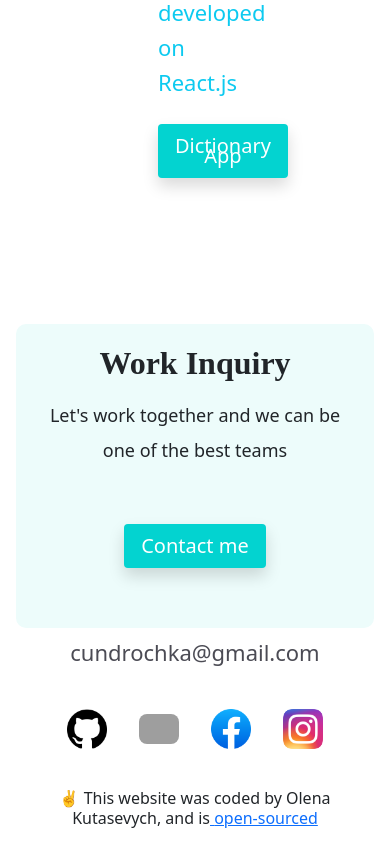
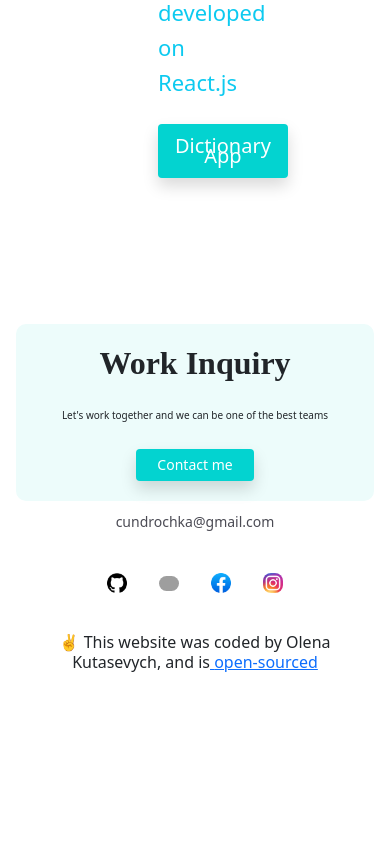
Before and after one commit to OlenaKut/portfolio, a React (Create React App) app: page / in a window 390 px wide. Shown: the part 4963-5807 px from the top of the page. After the commit the page ends 5651 px from the top, so only its background shows below. Built offline with nearby package versions, Linux system fonts and the light colour scheme; grey boxes are pictures that could not be loaded.

Commit message:
Added responsive to footer

```diff
--- a/package.json
+++ b/package.json
@@ -10,6 +10,7 @@
     "react": "^18.2.0",
     "react-bootstrap": "^2.7.2",
     "react-dom": "^18.2.0",
+    "react-router-dom": "^6.9.0",
     "react-scripts": "5.0.1",
     "web-vitals": "^2.1.4"
   },
--- a/src/components/Footer.css
+++ b/src/components/Footer.css
@@ -1,6 +1,6 @@
 .contact-box {
   background: var(--background-color);
-  padding: 30px 180px;
+  padding: 30px 100px;
   border-radius: 10px;
   margin: 0 200px;
 }
@@ -11,8 +11,24 @@
   font-size: 44px;
 }
 .footer-btn-contact-me {
-  margin: 40px;
+  margin: 40px 0;
+  background: var(--branding-color);
+  color: var(--second-text-color);
+  line-height: 10px;
+  font-size: 20px;
+  border-radius: 4px;
+  transition: all 200ms ease-in-out;
+  padding: 20px;
 }
+.footer-btn-contact-me:hover {
+  background: var(--branding-color);
+  color: var(--second-text-color);
+  line-height: 10px;
+  font-size: 20px;
+  font-weight: 600;
+  border-radius: 7px;
+}
+
 .contact-footer {
   font-size: 22px;
   font-weight: 500;
@@ -32,10 +48,32 @@
   background: none;
 }
 
+@media (max-width: 1480px) {
+  .contact-box {
+    margin: 0;
+    padding: 20px 80px;
+  }
+}
+
+@media (max-width: 1100px) {
+  .contact-box {
+    margin: 0;
+    padding: 10px 60px;
+  }
+  .footer-p {
+    font-size: 18px;
+  }
+  .social-media-link {
+    width: 30px;
+  }
+  .contact-footer {
+    font-size: 18px;
+  }
+}
+
 @media (max-width: 768px) {
   .contact-box {
-    margin: 0;
-    padding: 10px;
+    padding: 20px;
   }
   .footer-h1 {
     font-size: 32px;
@@ -44,25 +82,17 @@
     font-size: 10px;
   }
   .footer-btn-contact-me {
+    font-size: 14px;
+    padding: 10px 20px;
     margin: 0;
-    padding: 0;
+  }
+  .footer-btn-contact-me:hover {
+    font-size: 14px;
+  }
+  .contact-footer {
+    font-size: 14px;
+  }
+  .social-media-link {
+    width: 20px;
   }
 }
-@media (max-width: 901px) {
-  .contact-box {
-    margin: 0;
-    padding: 0;
-  }
-  .footer-btn-contact-me {
-    margin: 40px 0;
-  }
-  .footer-p {
-    font-size: 18px;
-  }
-}
-@media (max-width: 1680px) {
-  .contact-box {
-    margin: 0;
-    padding: 20px;
-  }
-}
--- a/src/components/Footer.js
+++ b/src/components/Footer.js
@@ -20,7 +20,7 @@ const Footer = () => {
           <a
             rel="noopener noreferrer"
             href="/contact.html"
-            className="btn btn-branding-outline p-3 p-sm-4 shadow footer-btn-contact-me"
+            className="btn shadow footer-btn-contact-me"
             title="Contact Olena"
           >
             Contact me
```
Also changed, not shown: 1 other file (tests, documents, lock files or other folders).
